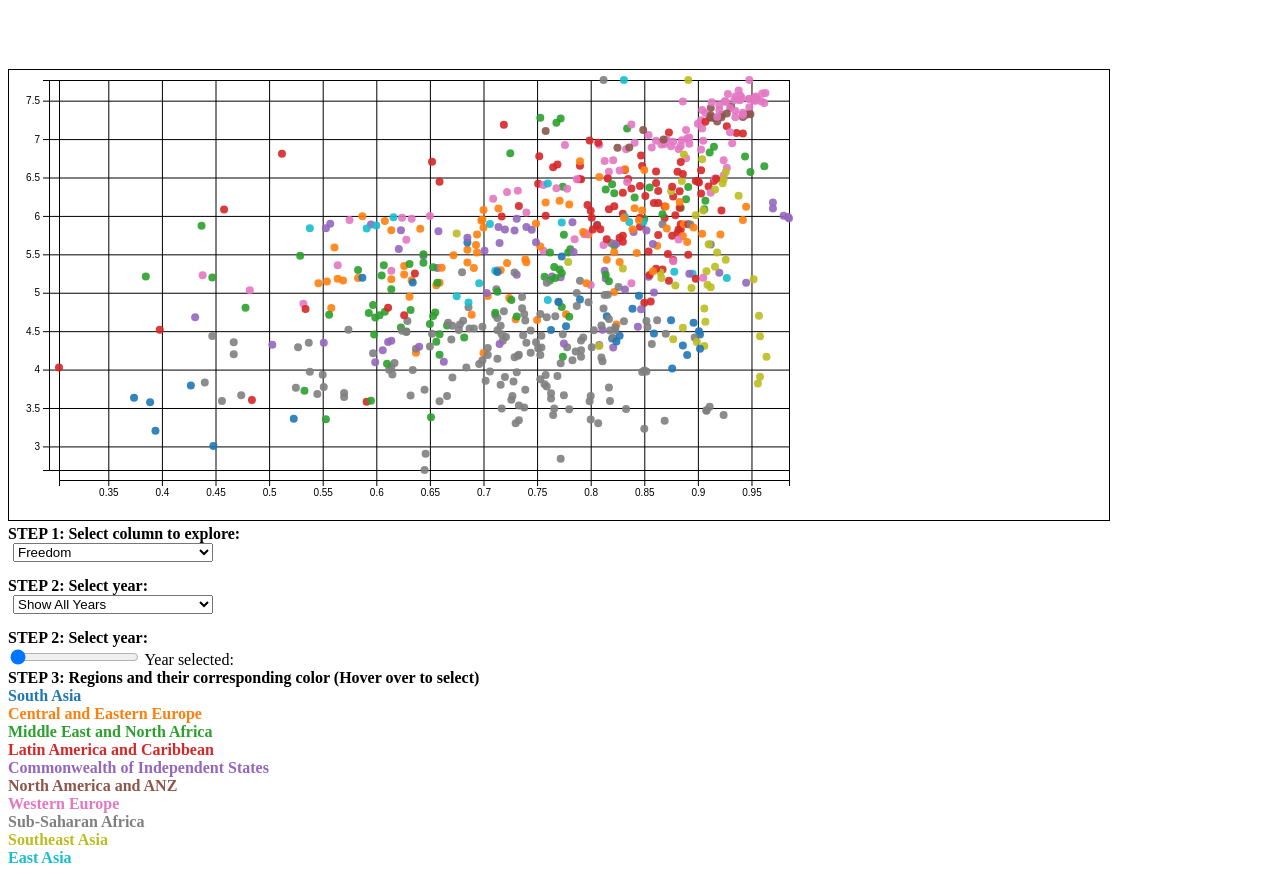
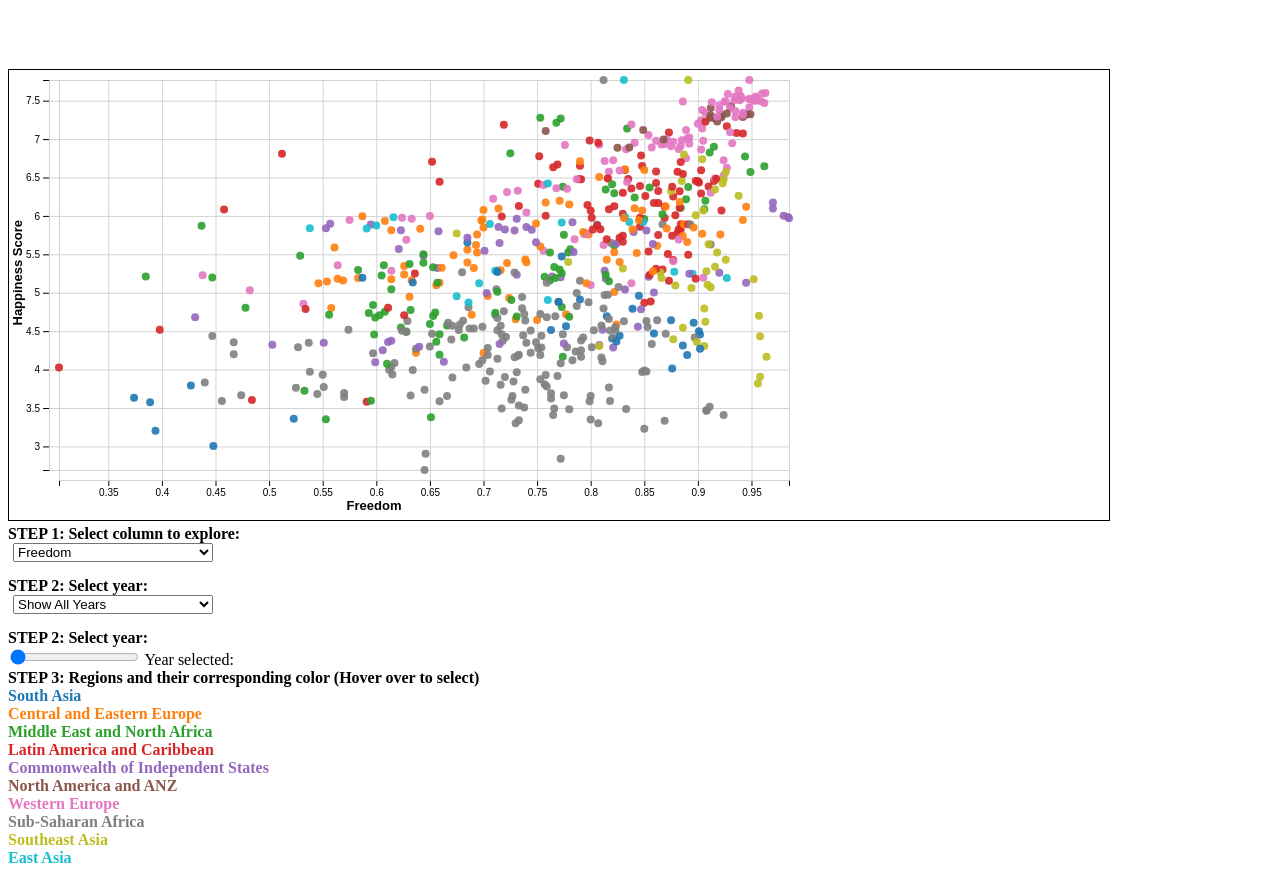
Before and after one commit to vcccaat/visualization-project, a plain HTML site: page scatter_plot/index.html in a window 1280 px wide. Shown: the part 61-936 px from the top of the page. Drawn offline with nearby package versions, Linux system fonts and the light colour scheme.

Commit message:
Yingshi: add axis text

```diff
--- a/scatter_plot/index.html
+++ b/scatter_plot/index.html
@@ -119,7 +119,17 @@
             let bottomGridlinesG = annotations.append("g")
                 .attr("class", "x gridlines")
                 .attr("transform", "translate(" + margin.left + "," + (chartHeight + margin.top + 10) + ")")
+                .attr('color','lightgrey')
                 .call(bottomGridlines);
+            let bottomAxisText = annotations.append("g")
+				.append("text")
+				.attr("transform", "translate(" + (chartWidth / 2) + "," + (chartHeight + margin.bottom) + ")")
+				.attr("text-anchor", "middle")
+                .attr('font-family', 'sans-serif')
+                .attr('font-size', 13)
+                .style('font-weight', 'bold')
+                .text(columnSelected);
+
 
             // Y axis Extent/Scale/Axis/Grid (fixed)
             const yExtent = d3.extent(data, d => d['Happiness Score']); // hapiness score
@@ -137,7 +147,20 @@
             annotations.append("g")
                 .attr("class", "y gridlines")
                 .attr("transform", "translate(" + (margin.left - 10) + "," + margin.top + ")")
+                .attr('color','lightgrey')
                 .call(leftGridlines);
+            annotations
+                    .append('text')
+                    .attr('class', 'y label')
+                    .attr('text-anchor', 'end')
+                    .attr('y', 3)
+                    .attr('x', -150)
+                    .attr('dy', '.75em')
+                    .attr('transform', 'rotate(-90)')
+                    .attr('font-family', 'sans-serif')
+                    .attr('font-size', 13)
+                    .style('font-weight', 'bold')
+                    .text('Happiness Score');
 
 
             // 'region' Extent/Scale/Legend
@@ -367,6 +390,7 @@
                 bottomAxisG.transition().call(bottomAxis)
                 bottomGridlines.scale(xScale)
                 bottomGridlinesG.transition().call(bottomGridlines)
+                bottomAxisText.text(columnSelected)
 
                 // After data update, redraw datapoints
                 recoverByYear(yearSelected)
```
Also changed, not shown: index.html (+6 -11 lines).
